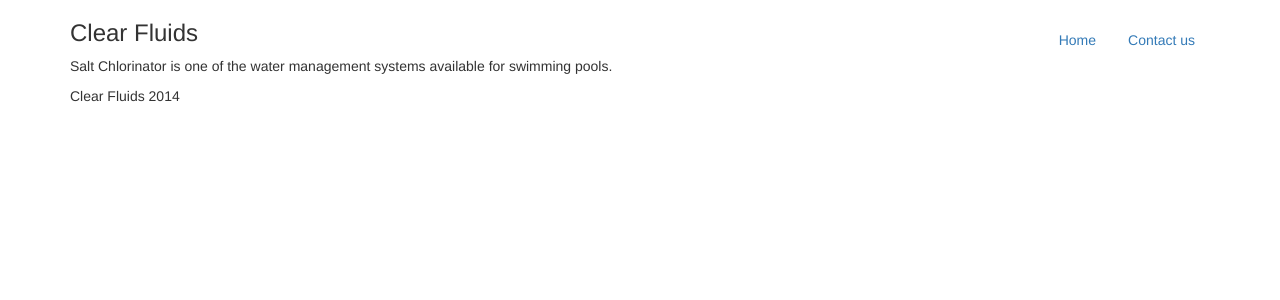
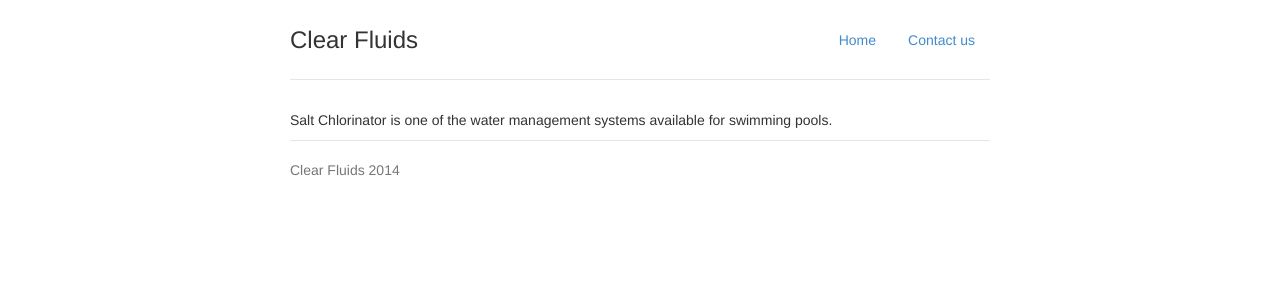
Before and after one commit to slkln/slkln.github.io, a Jekyll site: the page built from _posts/2014-02-05-salt-chlorinator.md, in a window 1280 px wide. Shown: the top 300 px of the page. Built offline with Jekyll 4.4.1, drawn with Linux system fonts in a browser that asks for light colours; nearby versions of some CDN libraries; library files that are not in the unit come from our copies; Markdown is read by kramdown in place of the engine named in the settings.

Commit message:
Ugly hack to fix broken assets loading. #FIXME

```diff
--- a/_config.yml
+++ b/_config.yml
@@ -1,3 +1,4 @@
 name: Clear Fluids
 markdown: redcarpet
 pygments: false
+url: http://www.clearfluidshq.com
--- a/_layouts/minimal.html
+++ b/_layouts/minimal.html
@@ -4,8 +4,8 @@
     <title>{{ page.title }}</title>
     <meta name="viewport" content="width=device-width, initial-scale=1.0">
     <!-- Bootstrap -->
-    <link href="css/bootstrap.min.css" rel="stylesheet">
-    <link href="css/jumbotron-narrow.css" rel="stylesheet">
+    <link href="{{ site.url }}/css/bootstrap.min.css" rel="stylesheet">
+    <link href="{{ site.url }}/css/jumbotron-narrow.css" rel="stylesheet">
 
     <!-- HTML5 Shim and Respond.js IE8 support of HTML5 elements and media queries -->
     <!-- WARNING: Respond.js doesn't work if you view the page via file:// -->
```
